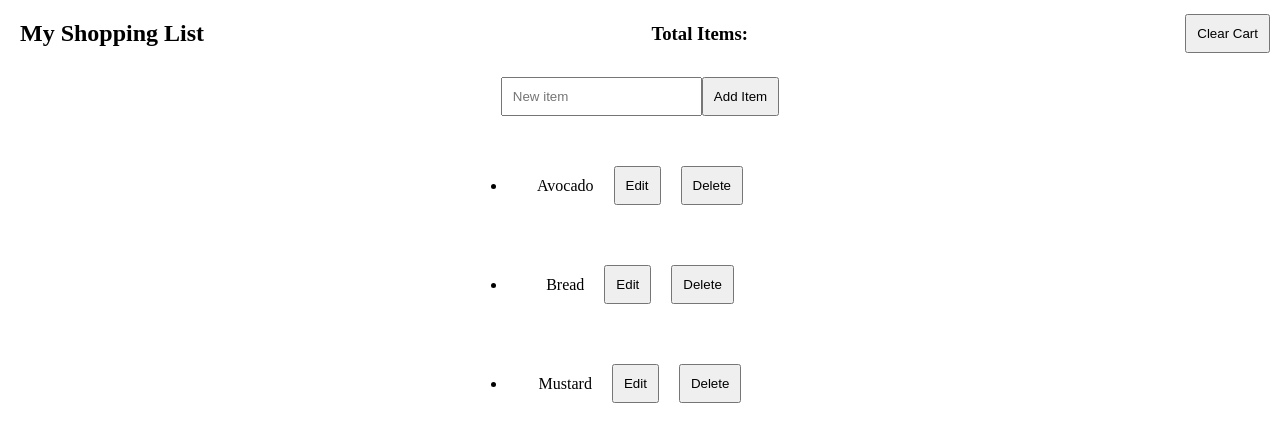
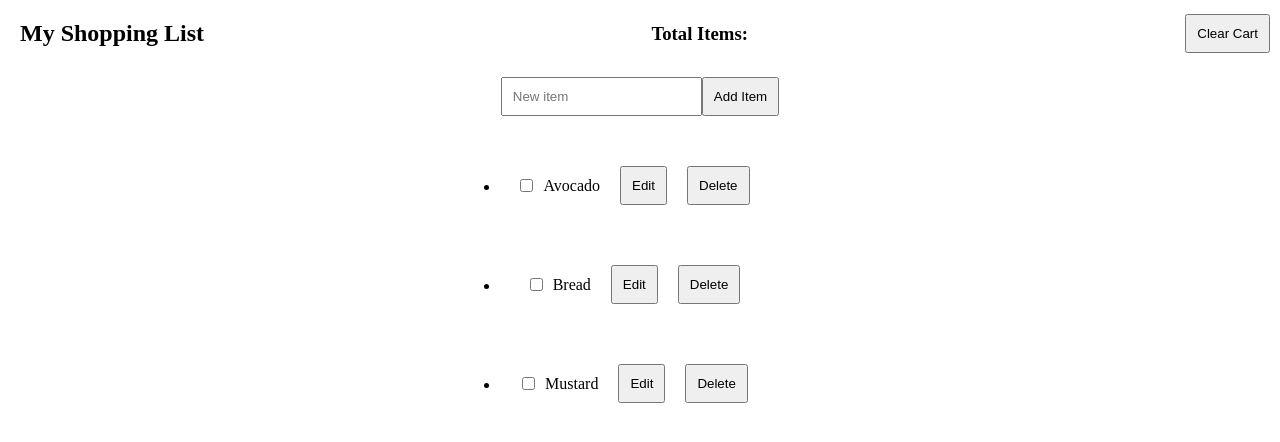
Before and after one commit to clayton-knapp/shopping-list-reducer-context, a React app: page / in a window 1280 px wide. Shown: the top 442 px of the page. Built offline with nearby package versions, Linux system fonts and the light colour scheme.

Commit message:
added checkbox and linethrough and updating purchased in state

```diff
--- a/src/components/Item.jsx
+++ b/src/components/Item.jsx
@@ -26,11 +26,22 @@ export default function Item({ item, handleDeleteItem, handleUpdateItem }) {
             />
             <button
               name='save'
+              type='submit'
             >Save</button>
           </form>
         </>
         : <>
-            <p>{item.itemName}</p>
+            <input
+              type="checkbox"
+              name=""
+              id=""
+            checked={item.purchased}
+            onChange={(e) => handleUpdateItem({ ...item, purchased: e.target.checked})}
+
+            />
+            <p
+              style={{ textDecoration: item.purchased ? 'line-through' : null }}
+            >{item.itemName}</p>
             <button
               name='edit'
               onClick={() => {
--- a/src/views/ShoppingList.jsx
+++ b/src/views/ShoppingList.jsx
@@ -25,7 +25,8 @@ function listReducer(listState, action) {
         if (item.id === action.payload.updatedItem.id) {
           return {
             ...item,
-            itemName: action.payload.updatedItem.itemName
+            itemName: action.payload.updatedItem.itemName,
+            purchased: action.payload.updatedItem.purchased
           };
         } else {
           return item;
@@ -61,7 +62,7 @@ export default function ShoppingList() {
   }
 
   function handleUpdateItem(updatedItem) {
-    // console.log('item', item)
+    console.log('updatedItem', updatedItem);
     dispatch({ type: 'UPDATE_ITEM', payload: { updatedItem } });
   }
 
```
